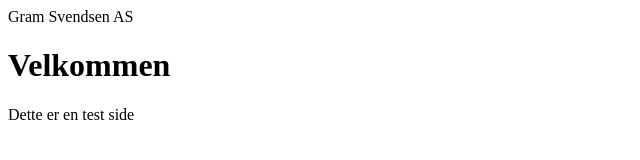
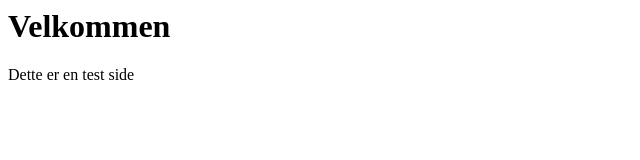
Before and after one commit to GramSvendsen/gramsvendsen.github.io, a plain HTML site: page index.html in a window 1280 px wide. Shown: the whole page, without its empty margins (0-640 px from the left). Drawn offline with Linux system fonts and the light colour scheme.

Commit message:
Remove error line

```diff
--- a/index.html
+++ b/index.html
@@ -1,5 +1,4 @@
 <head>
-  <tile>Gram Svendsen AS</title>
 </head>
 
 <body>
```
